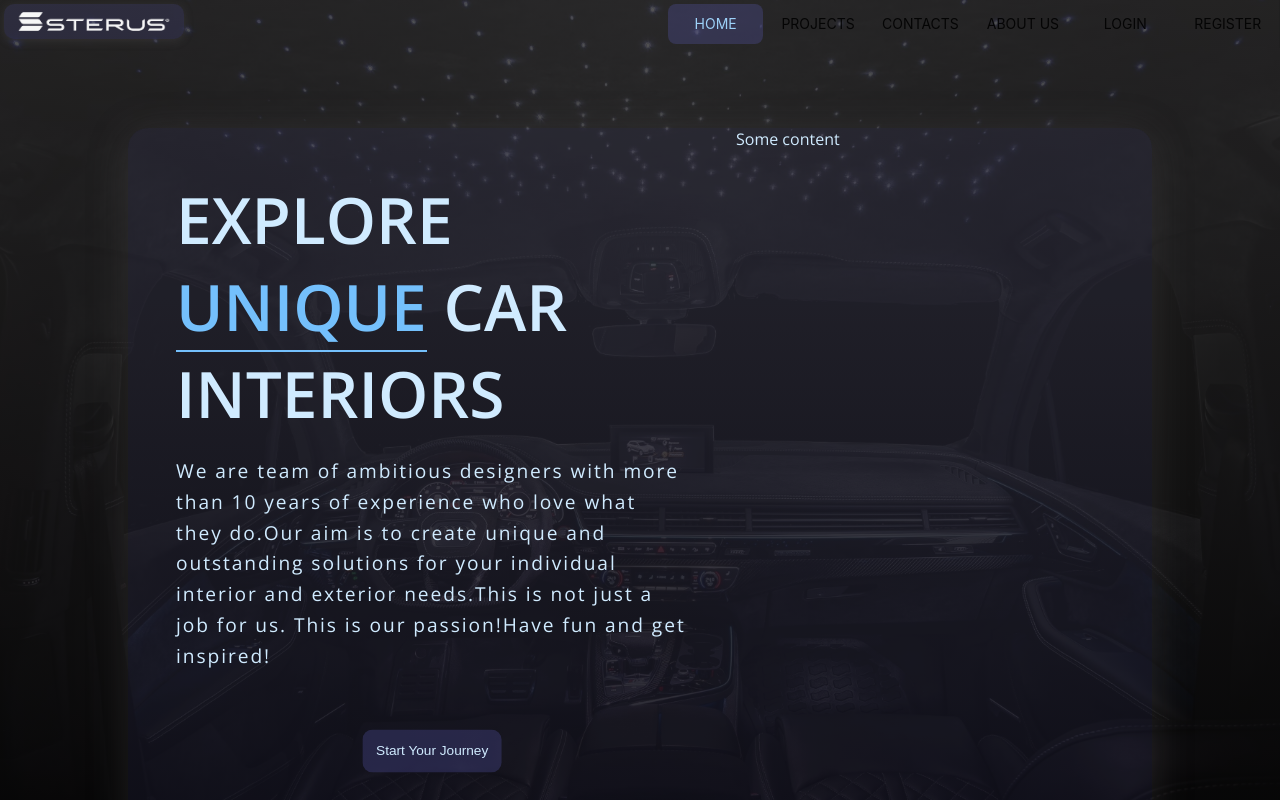
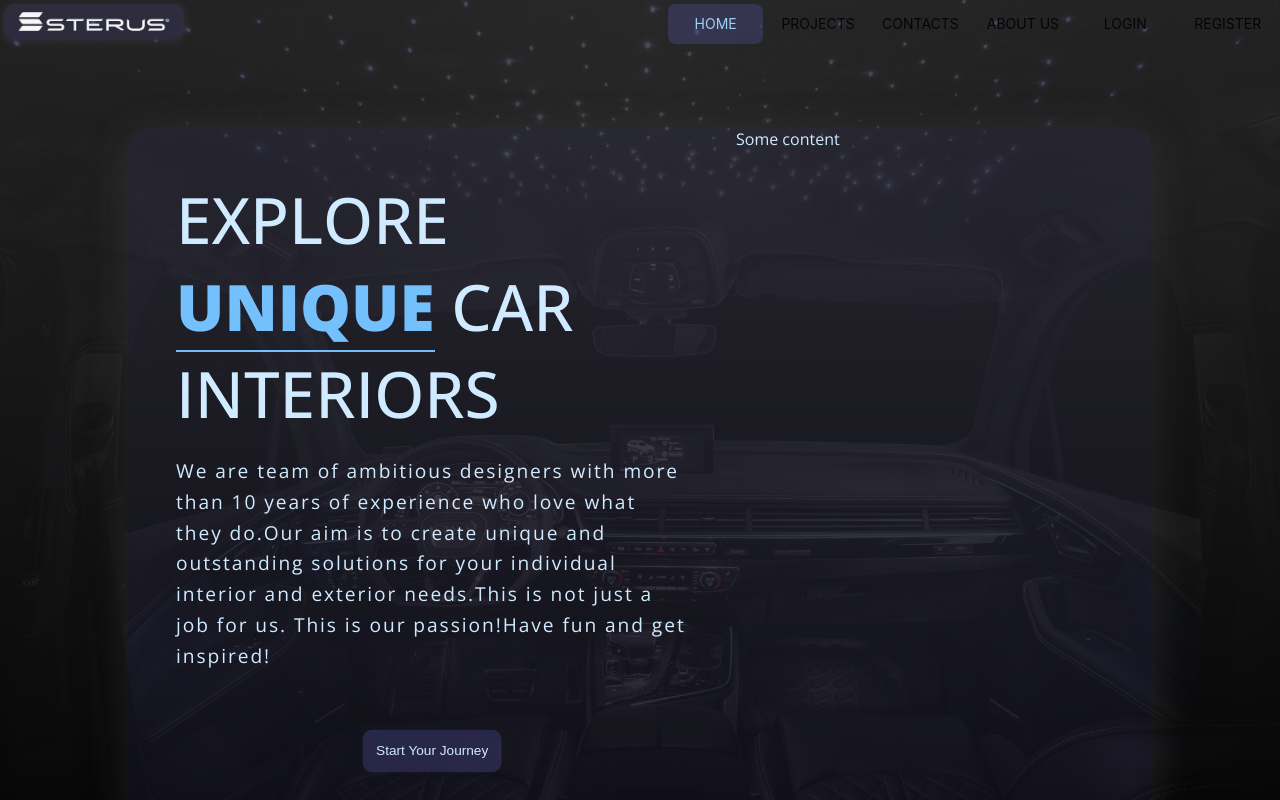
Before and after one commit to georgi1141/Sterusdesign, a React (Vite) app: page / in a window 1280 px wide. Shown: the top 800 px of the page. Built offline with nearby package versions, Linux system fonts and the light colour scheme.

Commit message:
add style to home component

```diff
--- a/src/components/content/Home/home.css
+++ b/src/components/content/Home/home.css
@@ -19,12 +19,13 @@
   h1{
     text-transform: uppercase;
     font-size: 4em;
-    font-weight: 600;
+    font-weight: 500;
     margin: 0;
   }
   .unique{
     color:#74c0fc;
     border-bottom:2px solid #74c0fc ;
+    font-weight: 800;
   }
   p{
     font-size: 1.2em;
```
